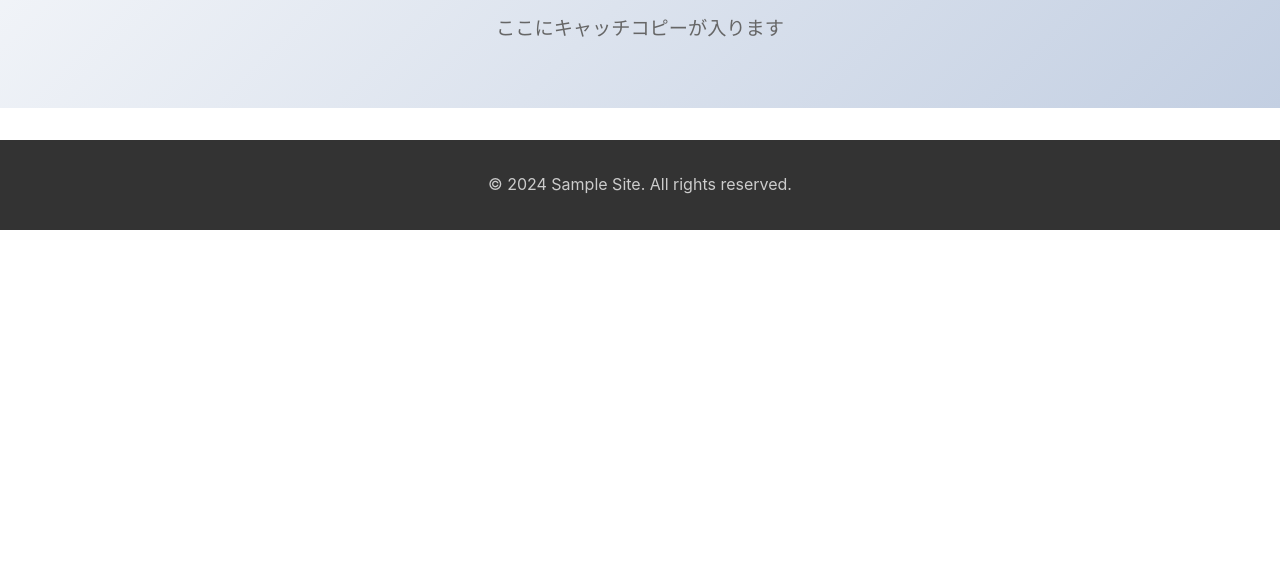
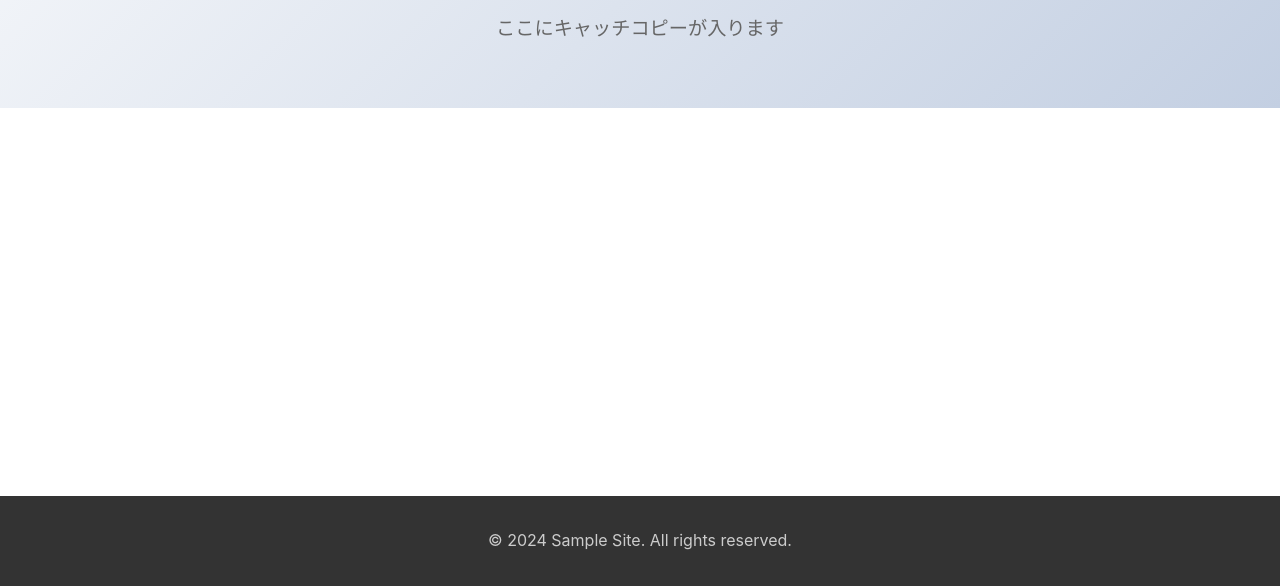
Before and after one commit to llmtst123/web, a plain HTML site: page index.html in a window 1280 px wide. Shown: the part 214-800 px from the top of the page. Drawn offline with Linux system fonts and the light colour scheme.

Commit message:
Update styles.css

```diff
--- a/styles.css
+++ b/styles.css
@@ -5,10 +5,21 @@
     box-sizing: border-box;
 }
 
+html, body {
+    height: 100%;
+}
+
 body {
     font-family: -apple-system, BlinkMacSystemFont, 'Segoe UI', Roboto, sans-serif;
     line-height: 1.6;
     color: #333;
+    display: flex;
+    flex-direction: column;
+    min-height: 100vh;
+}
+
+main {
+    flex: 1;
 }
 
 /* ヘッダー */
```
